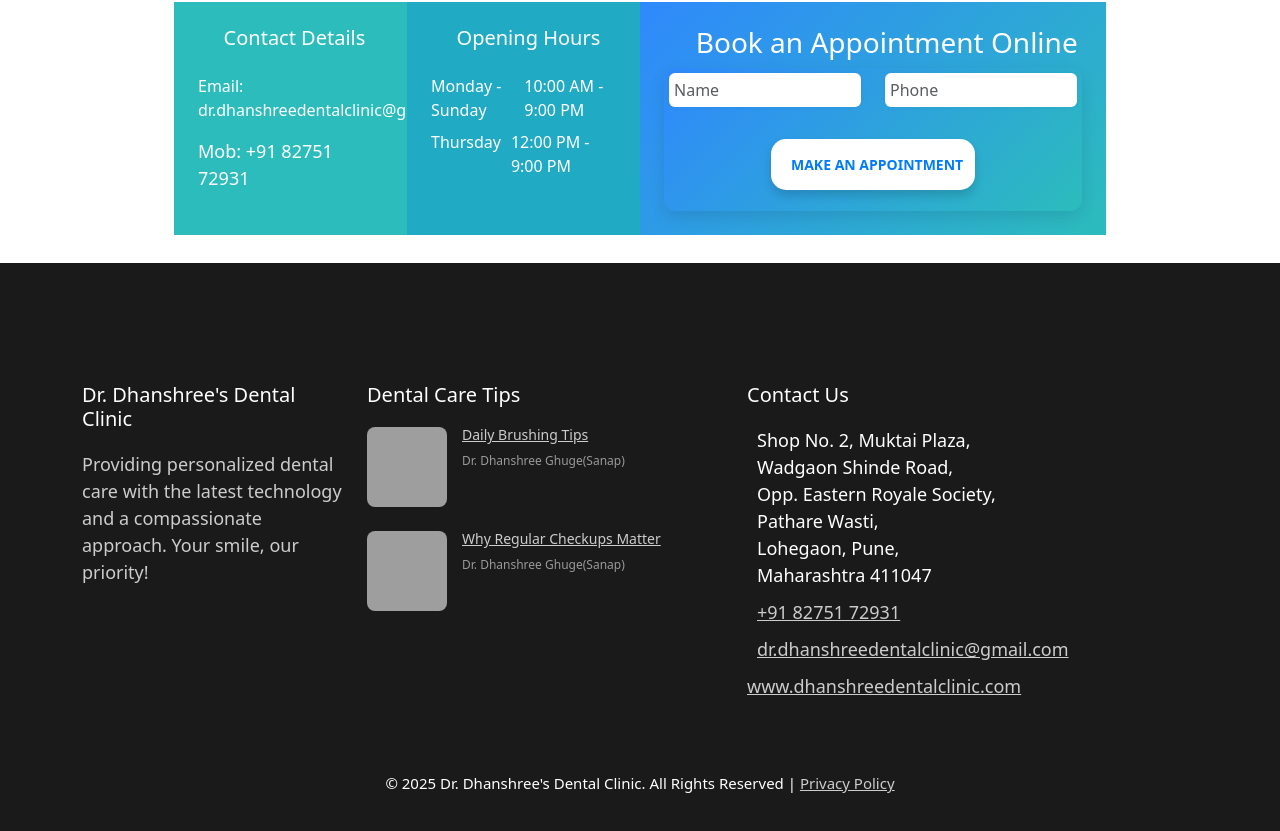
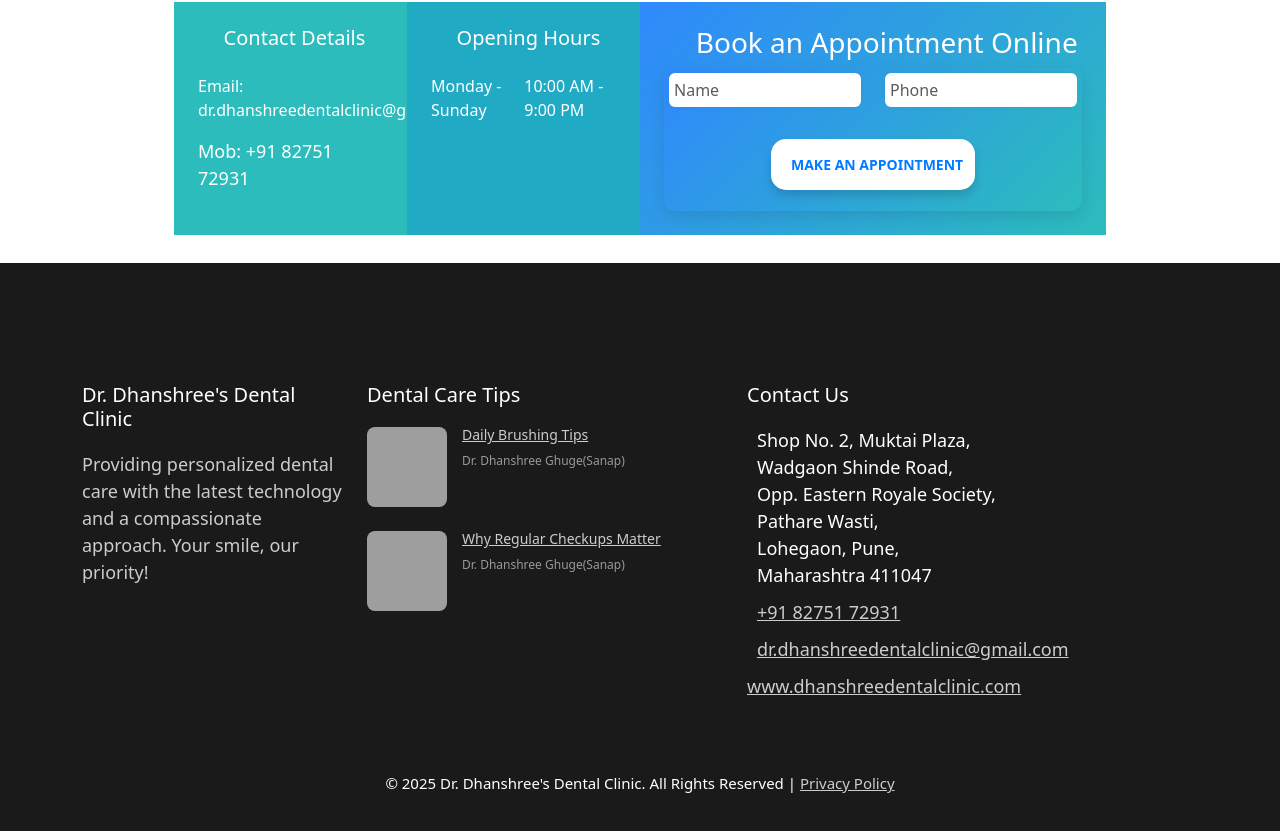
Before and after one commit to pawan-88/Client_Clinic, a React (Create React App) app: page / in a window 1280 px wide. Shown: the part 876-1707 px from the top of the page. Built offline with nearby package versions, Linux system fonts and the light colour scheme; grey boxes are pictures that could not be loaded.

Commit message:
Update Home.tsx

```diff
--- a/src/pages/Home.tsx
+++ b/src/pages/Home.tsx
@@ -121,10 +121,10 @@ export default function Home() {
                 <span>Monday - Sunday </span>
                 <span> 10:00 AM - 9:00 PM</span>
               </p>
-              <p className="openinghours d-flex">
+{/*               <p className="openinghours d-flex">
                 <span>Thursday</span>
                 <span>12:00 PM - 9:00 PM</span>
-              </p>
+              </p>  */}
             </div>
             <div className="col-md-6 color-3 p-4 ">
               <h3 className="mb-2">Book an Appointment Online</h3>
```
